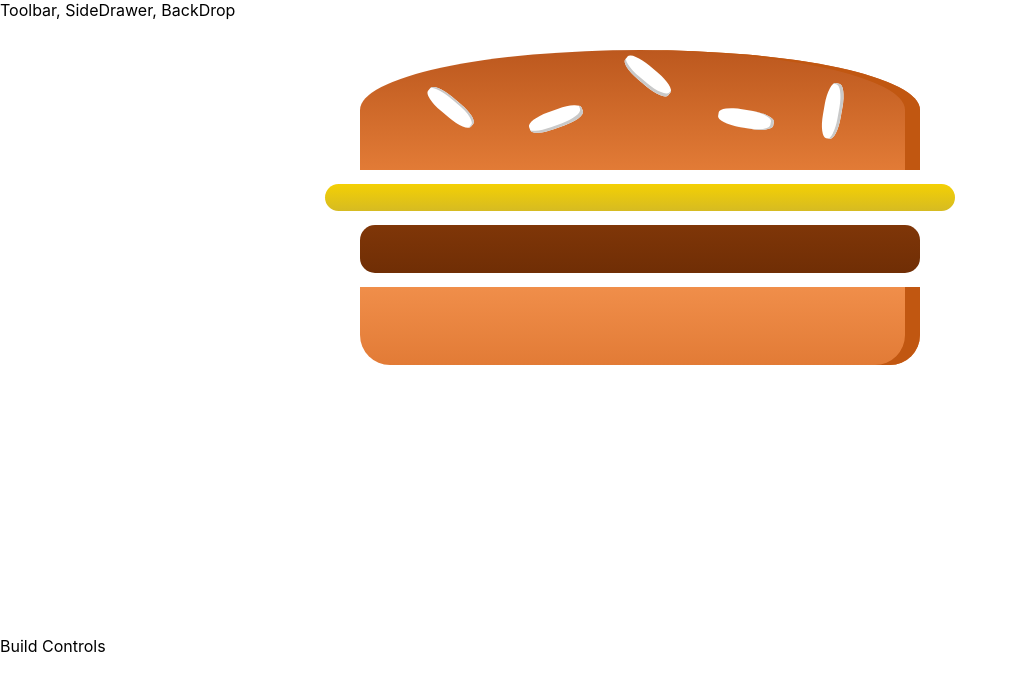
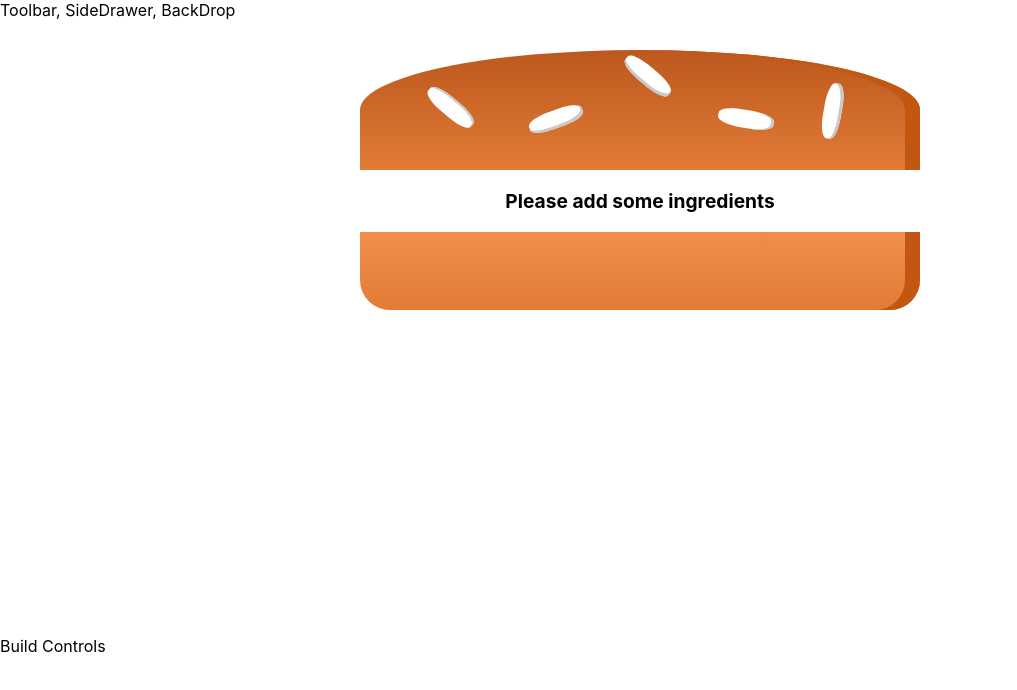
Before and after one commit to Hooseman/burger-app, a React app: page / in a window 1280 px wide. Shown: the top 690 px of the page, without its empty margins (0-1017 px from the left). Built offline with nearby package versions, Linux system fonts and the light colour scheme.

Commit message:
set up state to use

```diff
--- a/src/Components/Burger/Burger.js
+++ b/src/Components/Burger/Burger.js
@@ -3,11 +3,25 @@ import classes from './Burger.module.css';
 import BurgerIngredient from './BurgerIngredient/BurgerIngredient';
 
 const burger = (props) => {
+    let transformedIngredients = Object.keys(props.ingredients)
+    .map(igKey => {
+        return [...Array(props.ingredients[igKey])].map((_, i) => {
+            return <BurgerIngredient key={igKey + i} type={igKey}/>
+        });
+    })
+    .reduce((arr,el) => {
+        return arr.concat(el)
+    }, [] );
+
+    if (transformedIngredients.length === 0) {
+        transformedIngredients = <p>Please add some ingredients</p>
+    }
+    console.log(transformedIngredients);
+
     return (
         <div className={classes.Burger}>
             <BurgerIngredient type="bread-top"/>
-            <BurgerIngredient type="cheese"/>
-            <BurgerIngredient type="meat"/>
+            {transformedIngredients}
             <BurgerIngredient type="bread-bottom"/>
         </div>
     );
--- a/src/Containers/BurgerBuilder/BurgerBuilder.js
+++ b/src/Containers/BurgerBuilder/BurgerBuilder.js
@@ -3,10 +3,24 @@ import Aux from '../../hoc/Auxll';
 import Burger from '../../Components/Burger/Burger';
 
 class BurgerBuilder extends Component {
+    // constructor(props) {
+    //     super(props);
+    //     this.state={...}
+    // }
+
+    state = {
+        ingredients: {
+            salad: 0,
+            bacon: 0,
+            cheese: 0,
+            meat: 0
+        }
+    }
+
     render () {
         return (
             <Aux>
-                <Burger/>
+                <Burger ingredients={this.state.ingredients}/>
                 <div>Build Controls</div>
             </Aux>
         );
```
